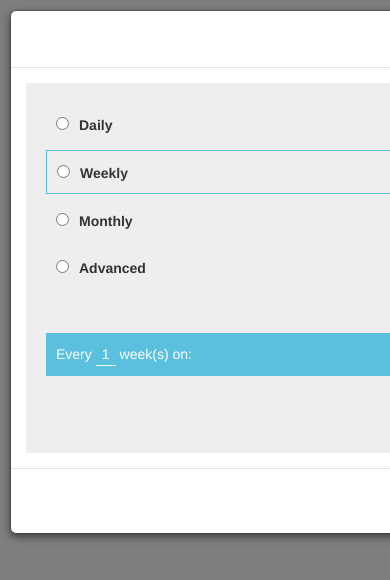
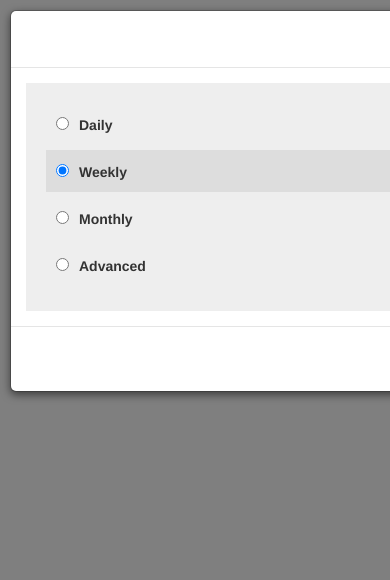
Before and after one commit to madkraft/cron_app, a website: page index.html in a window 390 px wide. Both pictures are taken after a click on the button "Open cron". Shown: the top 580 px of the page. Drawn offline with nearby package versions, Linux system fonts and the light colour scheme.

Commit message:
nav panel

```diff
--- a/index.html
+++ b/index.html
@@ -2,7 +2,7 @@
 <html lang="en" ng-app="app">
 <head>
     <meta charset="UTF-8">
-    <title>Watchers Manual</title>
+    <title>Cron</title>
     <link rel="stylesheet" href="node_modules/bootstrap/dist/css/bootstrap.css">
     <link rel="stylesheet" href="/src/styles.css">
 </head>
@@ -29,31 +29,6 @@
                                 <div ng-include="'templates/navigation.html'"></div>
                             </div>
 
-                            <div class="col-md-5 cron-container" data-state="hidden" id="hoursSection">
-                                <div ng-include="'templates/hourly.html'"></div>
-                            </div>
-
-
-                            <div class="col-md-5 cron-container" data-state="hidden" id="daysSection">
-                                 <div ng-include="'templates/daily.html'"></div>
-                            </div>
-
-                            <div class="col-md-5 cron-container" data-state="active" id="dowSection">
-                                <div ng-include="'templates/weekly.html'"></div>
-                            </div>
-
-                            <div class="col-md-5 cron-container" data-state="hidden" id="monthsSection">
-                                <div ng-include="'templates/monthly.html'"></div>
-                            </div>
-
-
-                            <div class="col-md-5 cron-container" data-state="hidden" id="advancedSection">
-                                <div ng-include="'templates/advanced.html'"></div>
-                            </div>
-
-                            <!-- <div class="col-md-4 cron-nav">
-                                <div ng-include="'templates/calendar.html'"></div>
-                            </div> -->
                         </div>
 
                     </div>
--- a/src/controllers.js
+++ b/src/controllers.js
@@ -47,6 +47,9 @@
         ctrl.monthlyRecurrence = 1;
         ctrl.advanced = '* * * * *';
 
+        ctrl.checked = true;
+
+
         ctrl.saveCron = function () {
             console.log('result', dispatcherService.getCronPiece());
         };
--- a/src/styles.css
+++ b/src/styles.css
@@ -1,6 +1,7 @@
 /*body {
     font-size: 16px;
 }*/
+
 
 .hidden {
     display: none;
@@ -27,14 +28,24 @@ input:focus, input:active, button:focus, button:active {
 }
 
 .nav-btn:hover {
-    background-color: #666;
-    color: #fff;
+    background-color: #ccc;
 }
 
 .nav-btn[data-state=active] {
-    /*background-color: #5bc0de;*/
+    background-color: #ddd;
     /*color: #fff !important;*/
-    border: 1px solid #5bc0de;
+    position: relative;
+    /*border-bottom: 1px solid #5bc0de;*/
+}
+
+.nav-btn[data-state=active]::after {
+    content: " ";
+    border-top: 15px solid transparent;
+    border-bottom: 15px solid transparent;
+    border-left: 15px solid #eee;
+    position: absolute;
+    right: -35px;
+    top: 7px;
 }
 
 .nav-btn .label-text {
--- a/templates/navigation.html
+++ b/templates/navigation.html
@@ -1,48 +1,30 @@
 <div class="col-md-12 cron-section">
-<!--     <button
-        type="button"
-        class="options-btn btn-block"
+    <label
+        class="nav-btn"
         data-state="normal"
         toggle-active
-        switch-panel="daysSection">
-        Daily
-    </button> -->
-<!--     <button
-        type="button"
-        class="options-btn btn-block"
+        switch-panel="days">
+            <input type="radio" name="nav"/><span class="label-text">Daily</span>
+    </label>
+    <label
+        class="nav-btn"
         data-state="active"
         toggle-active
-        switch-panel="dowSection">
-        Weekly
-    </button> -->
-<!--     <button
-        type="button"
-        class="options-btn btn-block"
+        switch-panel="">
+            <input type="radio" name="nav" ng-model="::ctrl.checked" ng-value="true"/><span class="label-text">Weekly</span>
+    </label>
+    <label
+        class="nav-btn"
         data-state="normal"
         toggle-active
-        switch-panel="monthsSection">
-        Monthly
-    </button> -->
-<!--     <button
-        type="button"
-        class="options-btn btn-block"
+        switch-panel="">
+            <input type="radio" name="nav"/><span class="label-text">Monthly</span>
+    </label>
+    <label
+        class="nav-btn"
         data-state="normal"
         toggle-active
-        switch-panel="advancedSection">
-        Advanced
-    </button> -->
-
-
-    <label class="nav-btn" data-state="normal" toggle-active switch-panel="daysSection">
-        <input type="radio" ng-model="color.name" value="color.name" /><span class="label-text">Daily</span>
-    </label>
-    <label class="nav-btn" data-state="active" toggle-active switch-panel="dowSection">
-        <input type="radio" ng-model="color.name" value="color.name" /><span class="label-text">Weekly</span>
-    </label>
-    <label class="nav-btn" data-state="normal" toggle-active switch-panel="monthsSection">
-        <input type="radio" ng-model="color.name" value="color.name"/><span class="label-text">Monthly</span>
-    </label>
-    <label class="nav-btn" data-state="normal" toggle-active switch-panel="advancedSection">
-        <input type="radio" ng-model="color.name" value="color.name"/><span class="label-text">Advanced</span>
+        switch-panel="">
+            <input type="radio" name="nav"/><span class="label-text">Advanced</span>
     </label>
 </div>
```
